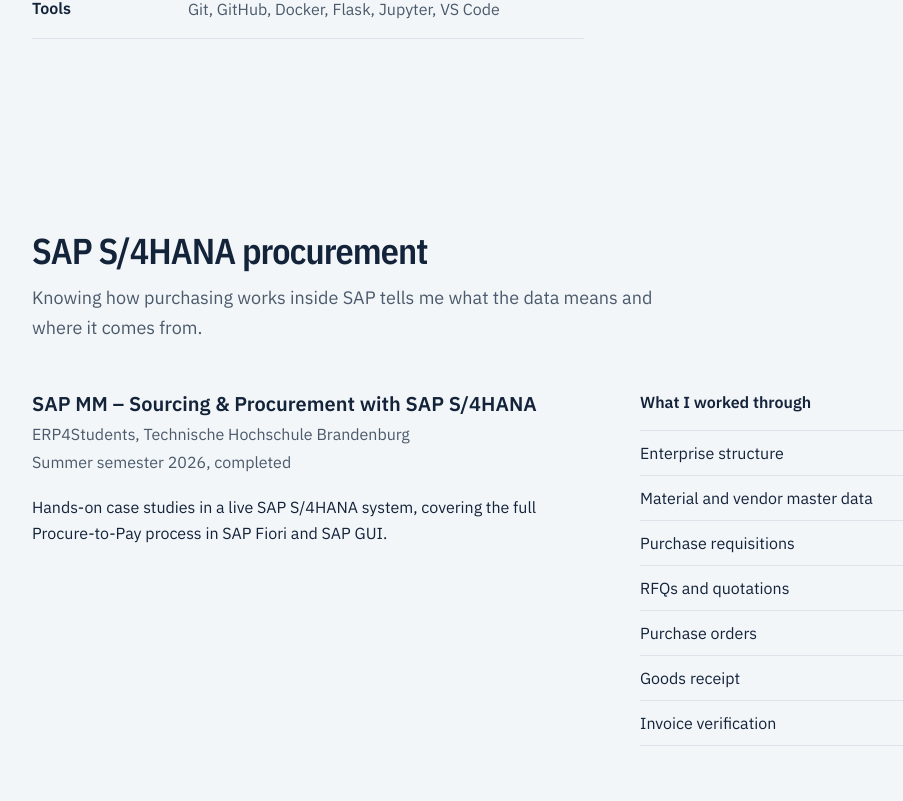
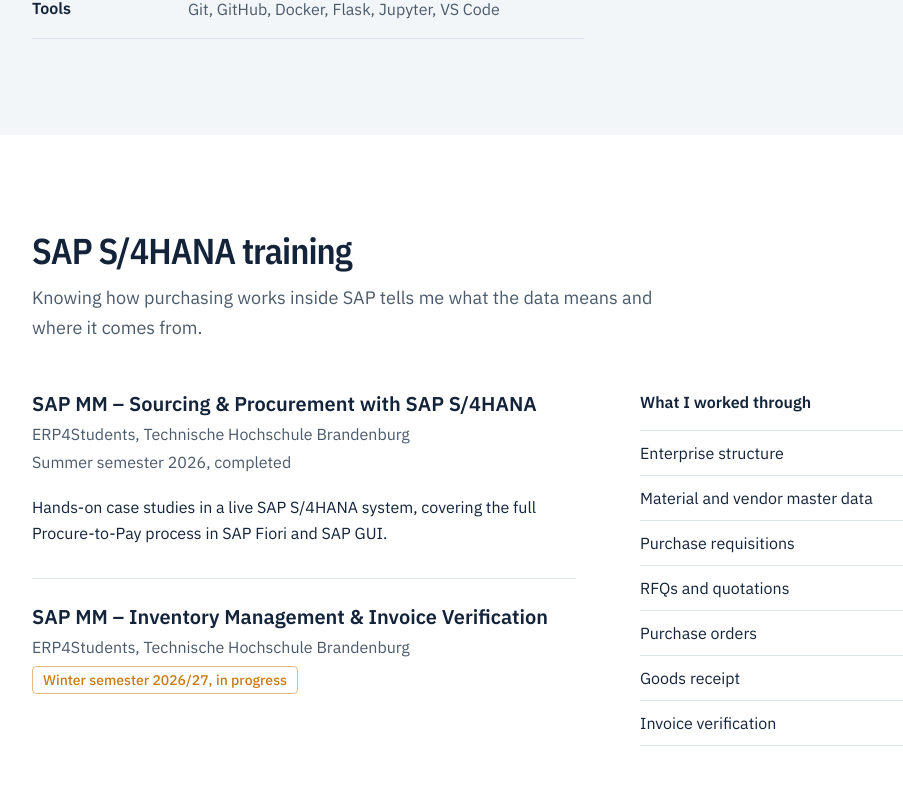
Before and after one commit to somalavinay879-18/vinay-somala-portfolio, a React (Vite) app: page / in a window 1280 px wide. Shown: the part 4719-5520 px from the top of the page, without its empty margins (32-935 px from the left). Built offline with nearby package versions, Linux system fonts and the light colour scheme.

Commit message:
Update Sap.jsx

```diff
--- a/src/components/Sap.jsx
+++ b/src/components/Sap.jsx
@@ -1,12 +1,11 @@
 import Section from "./Section";
-import { sap } from "../content";
+import { sap, sapNext } from "../content";
 
 export default function Sap() {
     return (
         <Section
             id="sap"
-            tone="mist"
-            title="SAP S/4HANA procurement"
+            title="SAP S/4HANA training"
             intro="Knowing how purchasing works inside SAP tells me what the data means and where it comes from."
         >
             <div className="grid gap-10 md:grid-cols-[1fr_1fr] md:gap-16">
@@ -15,6 +14,16 @@ export default function Sap() {
                     <p className="mt-1 text-slate">{sap.provider}</p>
                     <p className="mt-1 text-slate">{sap.when}</p>
                     <p className="mt-5 leading-relaxed text-ink">{sap.summary}</p>
+
+                    <div className="mt-8 border-t border-rule pt-6">
+                        <h3 className="text-xl font-semibold text-ink">{sapNext.program}</h3>
+                        <p className="mt-1 text-slate">{sapNext.provider}</p>
+                        <p className="mt-2">
+                            <span className="rounded border border-amber/50 px-2.5 py-1 text-sm font-medium text-amber">
+                                {sapNext.when}
+                            </span>
+                        </p>
+                    </div>
                 </div>
 
                 <div>
```
